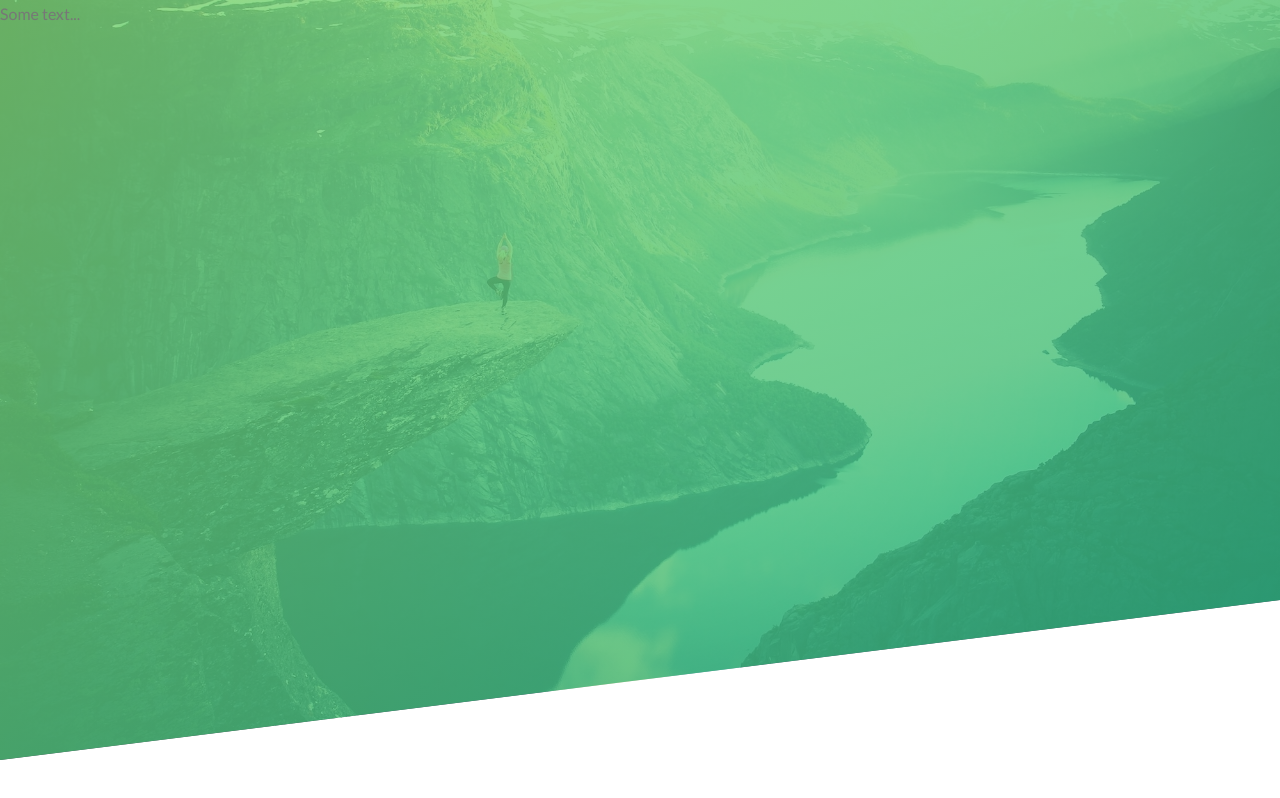
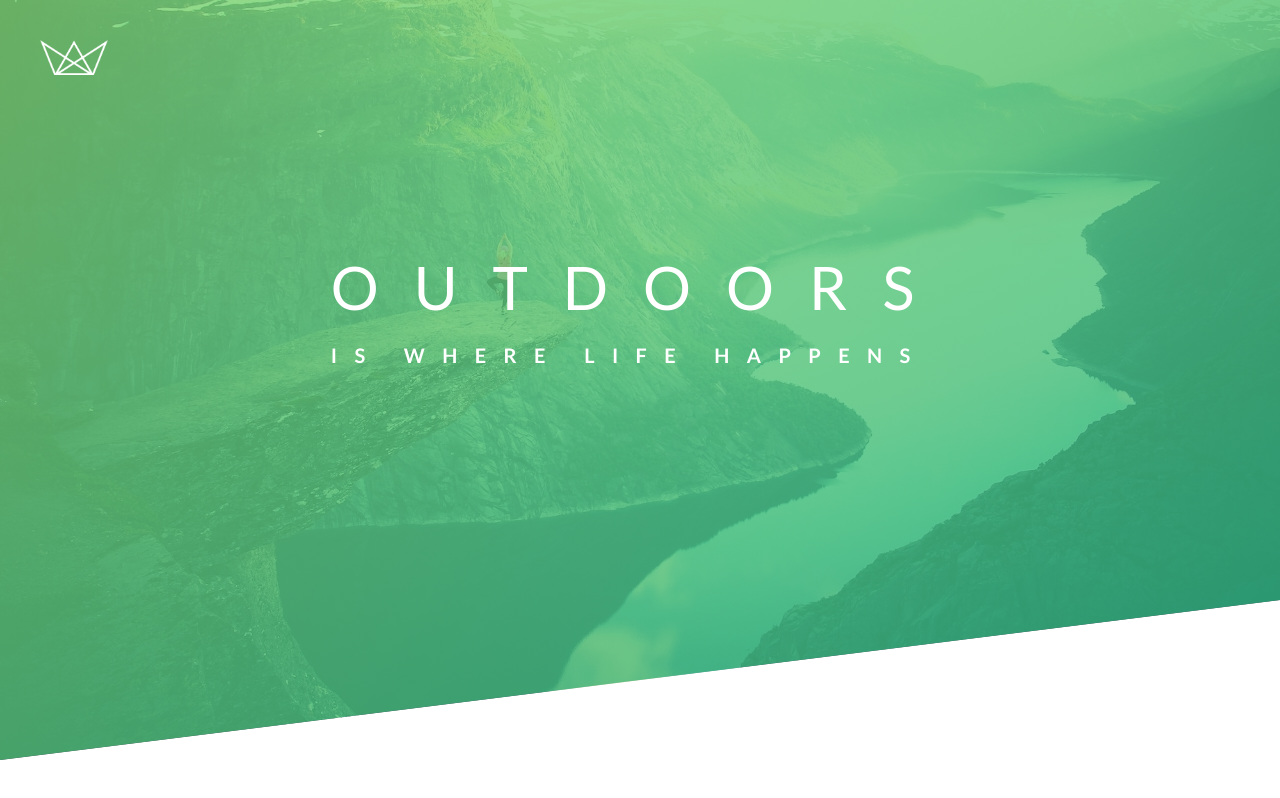
Before and after one commit to tylergasperlin/outdoors, a plain HTML site: page index.html in a window 1280 px wide. Drawn offline with Linux system fonts and the light colour scheme.

Commit message:
build out home page; tranform translate;

```diff
--- a/css/style.css
+++ b/css/style.css
@@ -21,6 +21,53 @@ body {
     url(../img/hero.jpg);
     background-size: cover;
     background-position: top;
+    position: relative;
     /* https://bennettfeely.com/clippy/ */
     clip-path: polygon(0 0, 100% 0%,100% 75vh, 0 100%);
 }
+
+.logo-box{
+    position: absolute;
+    top: 40px;
+    left: 40px;
+
+
+}
+
+.logo{
+    height: 35px;
+}
+
+/* top and left are used to get the x and y coordinate.
+50% from top of screen and 50% of left of screen gets the middle of screen */
+
+/* transform translate is used to translate x and epsilon
+-50% shifts half of width of element to the left
+-50% shifts 50% of elements height to  the top */
+.text-box{
+    position: absolute;
+    top: 40%;
+    left: 50%;
+    transform: translate(-50%, -50%);
+
+}
+
+.heading-primary{
+    color: white;
+    text-transform: uppercase;
+}
+
+/* span is in line element */
+.heading-primary-main{
+    display: block;
+    font-size: 60px;
+    font-weight: 400;
+    letter-spacing: 35px;
+}
+
+.heading-primary-sub{
+    display: block;
+    font-size: 20px;
+    font-weight: 700;
+    letter-spacing: 17.4px;
+}
--- a/index.html
+++ b/index.html
@@ -14,7 +14,17 @@
     </head>
     <body>
         <header class="header">
-            Some text...
+            <div class="logo-box">
+                <img src="img/logo-white.png" alt="Logo" class="logo"/>
+            </div>
+            <div class="text-box">
+                <h1 class="heading-primary">
+                    <span class="heading-primary-main">Outdoors</span>
+                    <span class="heading-primary-sub">is where life happens</span>
+                </h1>
+
+
+            </div>
 
         </header>
 
```
